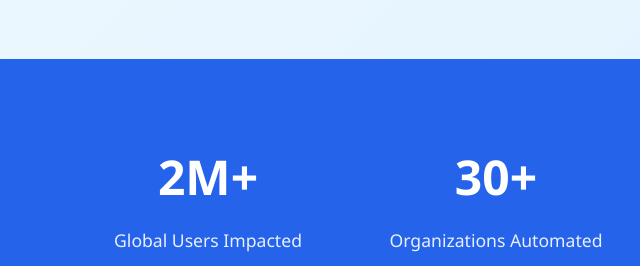
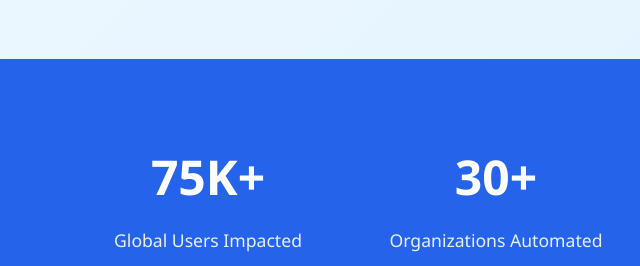
Before and after one commit to user10592862/1059206592, a plain HTML site: page index.html in a window 1280 px wide. Shown: the part 1960-2226 px from the top of the page, 0-640 px from the left. Drawn offline with Linux system fonts and the light colour scheme; a web font is replaced by a local one.

Commit message:
Update index.html

```diff
--- a/index.html
+++ b/index.html
@@ -111,7 +111,7 @@
     <section class="stats">
         <div class="container">
             <div class="stat-item">
-                <h3>2M+</h3>
+                <h3>75K+</h3>
                 <p>Global Users Impacted</p>
             </div>
             <div class="stat-item">
```
